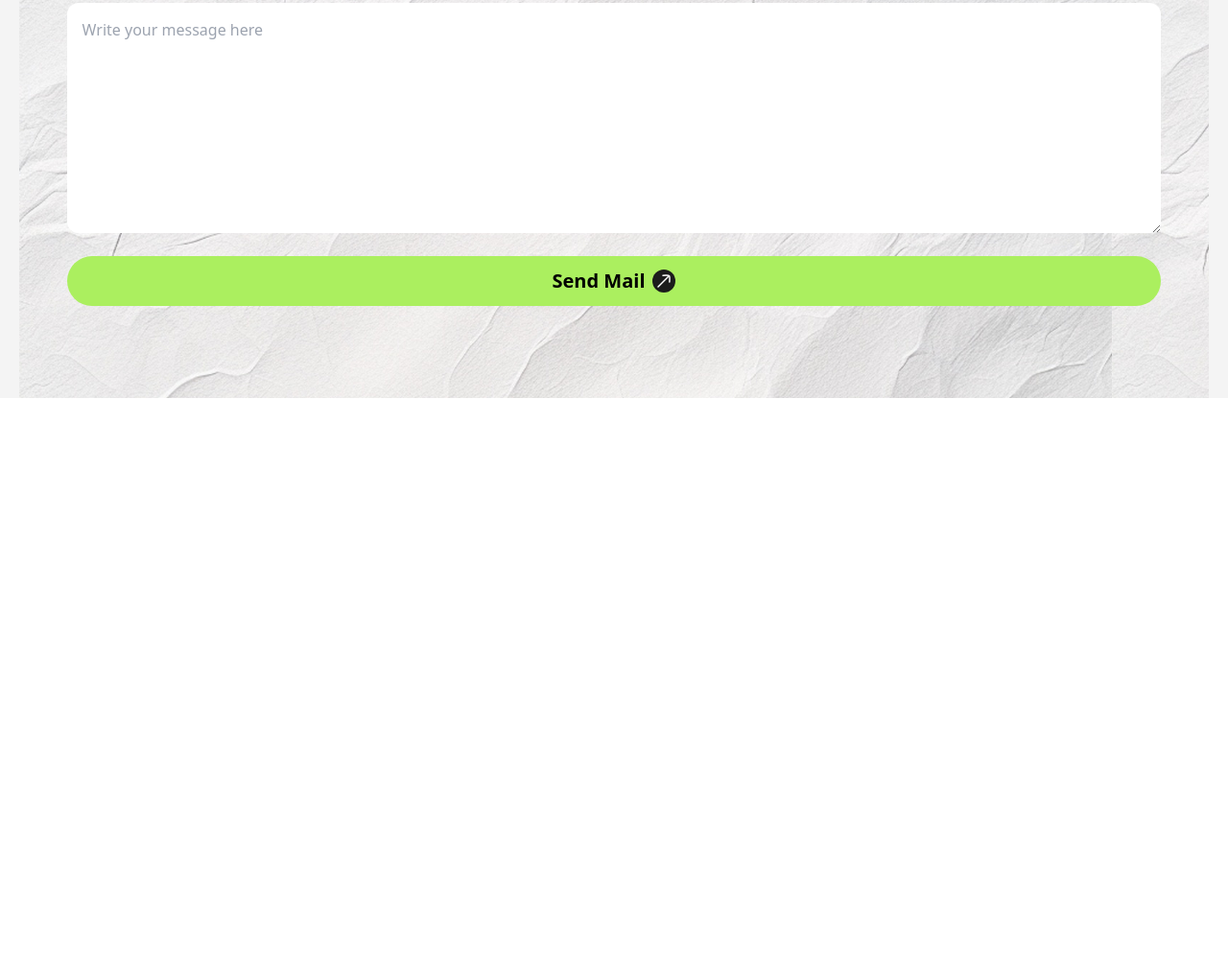
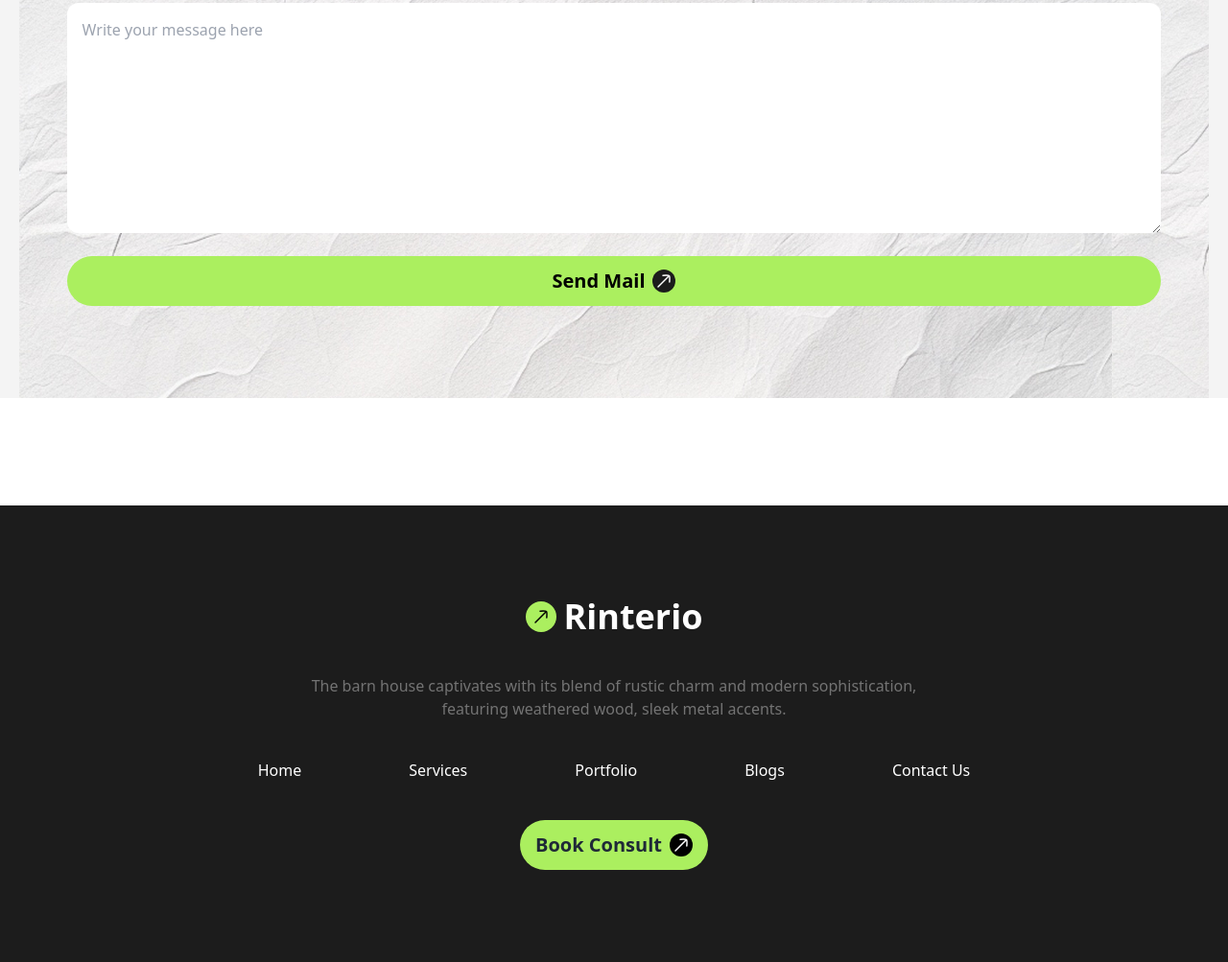
Before and after one commit to mehedycode/assignment-3, a plain HTML site: page index.html in a window 1280 px wide. Shown: the part 3500-4503 px from the top of the page at 96% size. Before the commit the page ends 4027 px from the top, so only its background shows below. Drawn offline with nearby package versions, Linux system fonts and the light colour scheme.

Commit message:
footer Done

```diff
--- a/index.html
+++ b/index.html
@@ -386,7 +386,49 @@
   <!-- main end -->
 
   <!-- footer starts -->
-  <footer></footer>
+  <footer class="bg-[rgb(28,28,28)] px-5">
+
+    <div class=" py-12 md:py-24 flex flex-col justify-center items-center space-y-10">
+
+      <div class="flex items-center gap-2 justify-center ">
+
+        <div class="bg-[#ABEF5F] rounded-full p-1">
+
+          <svg xmlns="http://www.w3.org/2000/svg" viewBox="0 0 24 24" width="24" height="24" color="#000000" fill="none">
+            <path d="M17 7L6 18" stroke="currentColor" stroke-width="1.5" stroke-linecap="round" />
+            <path d="M11 6.13151C11 6.13151 16.6335 5.65662 17.4885 6.51153C18.3434 7.36645 17.8684 13 17.8684 13"
+              stroke="currentColor" stroke-width="1.5" stroke-linecap="round" stroke-linejoin="round" />
+          </svg>
+        </div>
+        <h2 class="text-4xl font-extrabold text-white">Rinterio</h2>
+
+      </div>
+
+      <p class="text-[rgb(115,115,115)] text-center">The barn house captivates with its blend of rustic charm and modern sophistication, <br> featuring weathered wood, sleek
+      metal accents.</p>
+
+
+  <div>
+    <ul class="flex items-center gap-7 md:gap-28 flex-col md:flex-row">
+      <li><a href="#" class="no-underline text-white">Home</a></li>
+      <li><a href="#" class="no-underline text-white">Services</a></li>
+      <li><a href="#" class="no-underline text-white">Portfolio</a></li>
+      <li><a href="#" class="no-underline text-white">Blogs</a></li>
+      <li><a href="#" class="no-underline text-white">Contact Us</a></li>
+    </ul>
+  </div>
+
+  <div class="flex items-center justify-center gap-2 bg-[#ABEF5F] rounded-full py-3 px-4 ">
+    <button class="font-extrabold text-xl ">Book Consult </button>
+    <svg class="bg-black rounded-full" xmlns="http://www.w3.org/2000/svg" viewBox="0 0 24 24" width="24" height="24"
+      color="#ffffff" fill="none">
+      <path d="M17 7L6 18" stroke="currentColor" stroke-width="1.5" stroke-linecap="round" />
+      <path d="M11 6.13151C11 6.13151 16.6335 5.65662 17.4885 6.51153C18.3434 7.36645 17.8684 13 17.8684 13"
+        stroke="currentColor" stroke-width="1.5" stroke-linecap="round" stroke-linejoin="round" />
+    </svg>
+  </div>
+  </div>
+  </footer>
   <!-- footer end -->
 </body>
 </html>
```
